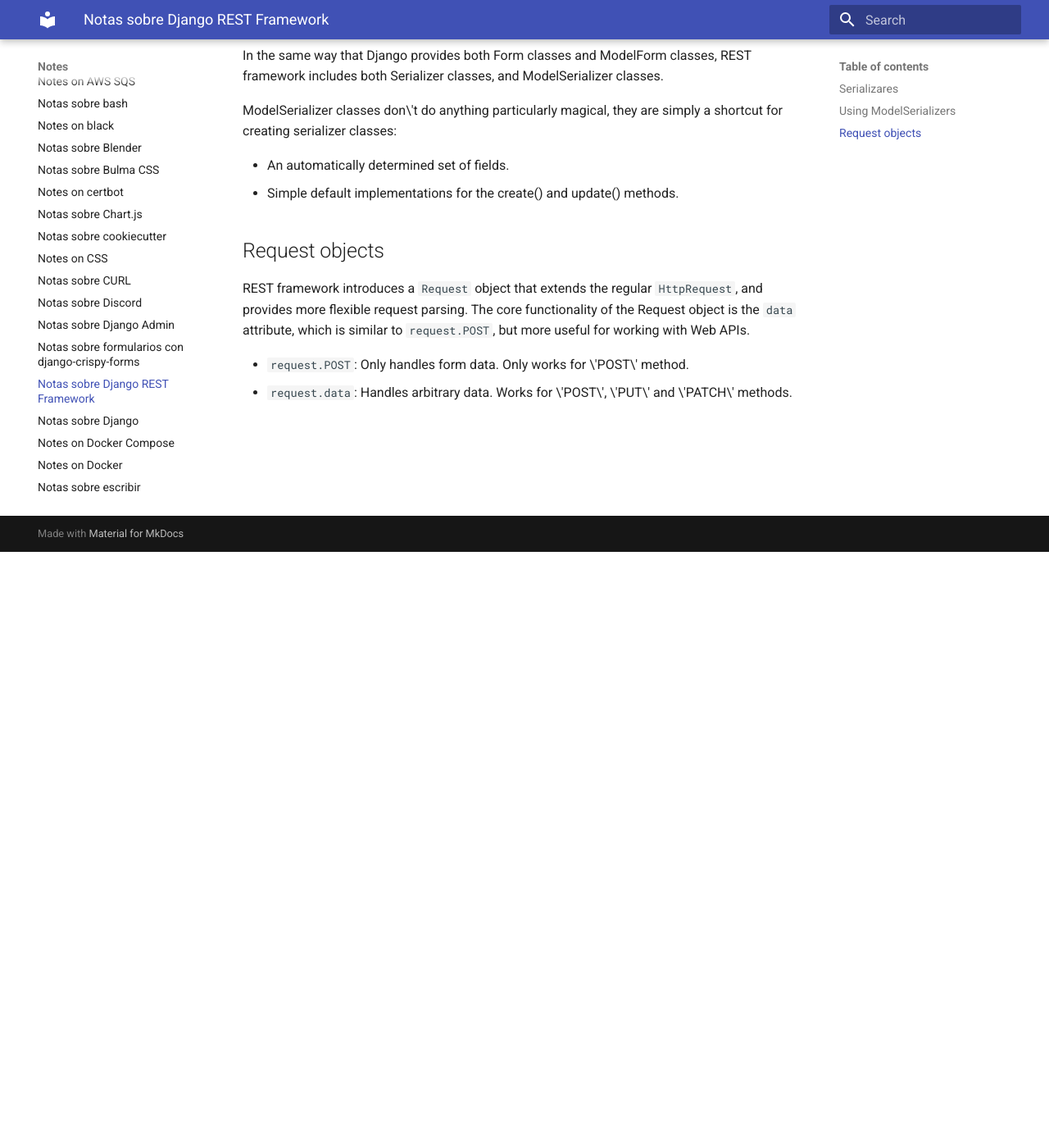
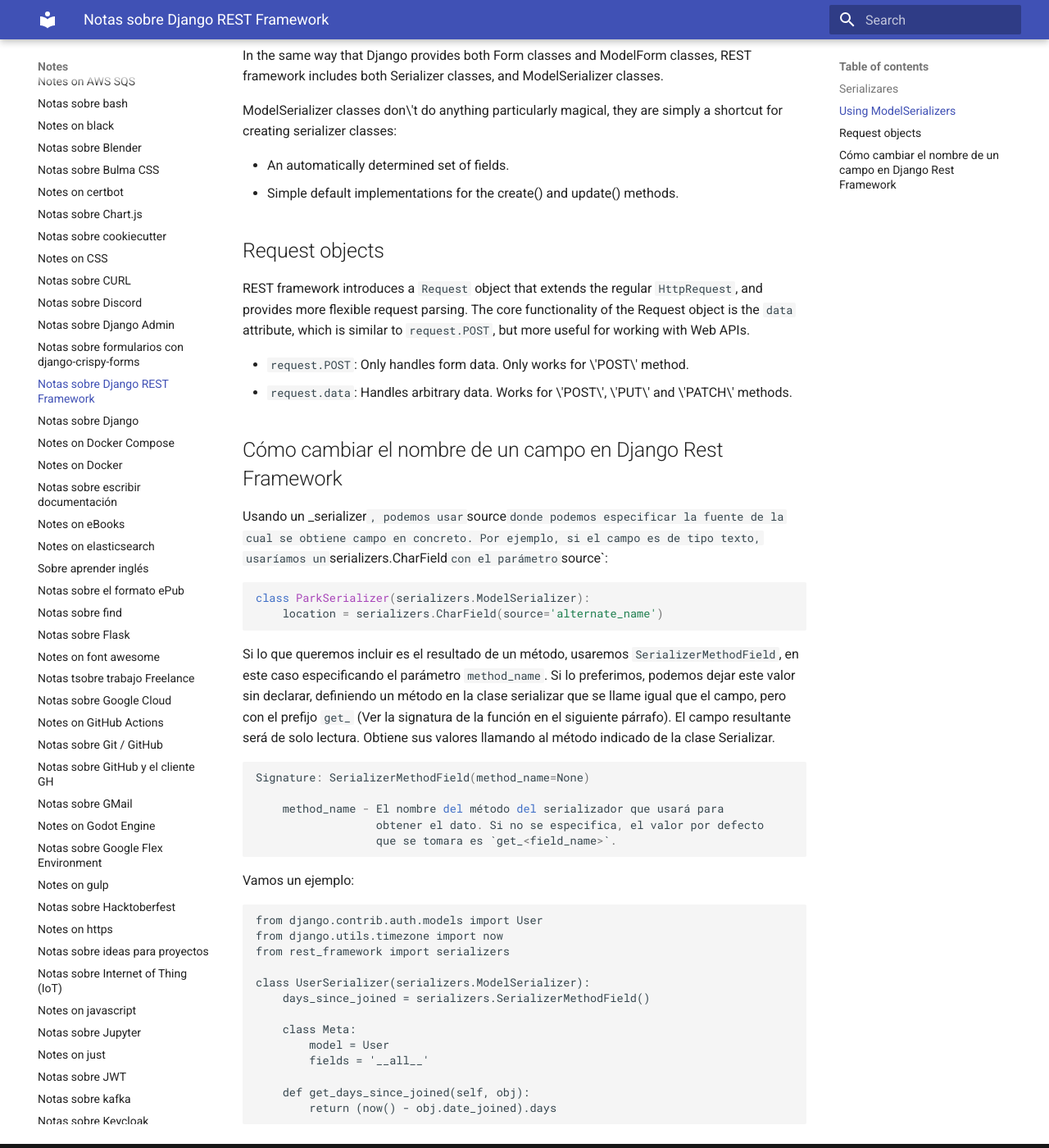
Before and after one commit to euribates/notes, an MkDocs documentation site: the page built from docs/notes-on-django-rest-framework.md, in a window 1280 px wide and 1400 px high, scrolled down 727 px. Shown: the whole window at 82% size. Built offline with MkDocs 1.6.1 and Material for MkDocs 9.7.7, drawn with Linux system fonts in a browser that asks for light colours.

Commit message:
Django rest framework / git / js /vim

````diff
--- a/docs/notes-on-django-rest-framework.md
+++ b/docs/notes-on-django-rest-framework.md
@@ -58,3 +58,49 @@
     method.
 - `request.data`: Handles arbitrary data. Works for \'POST\', \'PUT\'
     and \'PATCH\' methods.
+
+
+## Cómo cambiar el nombre de un campo en Django Rest Framework
+
+Usando un _serializer`, podemos usar `source` donde podemos especificar la
+fuente de la cual se obtiene campo en concreto. Por ejemplo, si el campo es de
+tipo texto, usaríamos un `serializers.CharField` con el parámetro `source`:
+
+```python
+class ParkSerializer(serializers.ModelSerializer):
+    location = serializers.CharField(source='alternate_name')
+```
+
+Si lo que queremos incluir es el resultado de un método, usaremos
+`SerializerMethodField`, en este caso especificando el parámetro `method_name`.
+Si lo preferimos, podemos dejar este valor sin declarar, definiendo un método en
+la clase serializar que se llame igual que el campo, pero con el prefijo `get_`
+(Ver la signatura de la función en el siguiente párrafo). El campo resultante
+será de solo lectura. Obtiene sus valores llamando al método indicado de la
+clase Serializar.
+
+```python
+Signature: SerializerMethodField(method_name=None)
+
+    method_name - El nombre del método del serializador que usará para
+                  obtener el dato. Si no se especifica, el valor por defecto
+                  que se tomara es `get_<field_name>`.
+```
+
+Vamos un ejemplo:
+
+```
+from django.contrib.auth.models import User
+from django.utils.timezone import now
+from rest_framework import serializers
+
+class UserSerializer(serializers.ModelSerializer):
+    days_since_joined = serializers.SerializerMethodField()
+
+    class Meta:
+        model = User
+        fields = '__all__'
+
+    def get_days_since_joined(self, obj):
+        return (now() - obj.date_joined).days
+```
````
Also changed, not shown: docs/notes-on-git.md (+17 -0 lines), docs/notes-on-js.md (+17 -0 lines), docs/notes-on-vim.md (+9 -0 lines), docs/notes-on-vue.md (+28 -1 lines).
